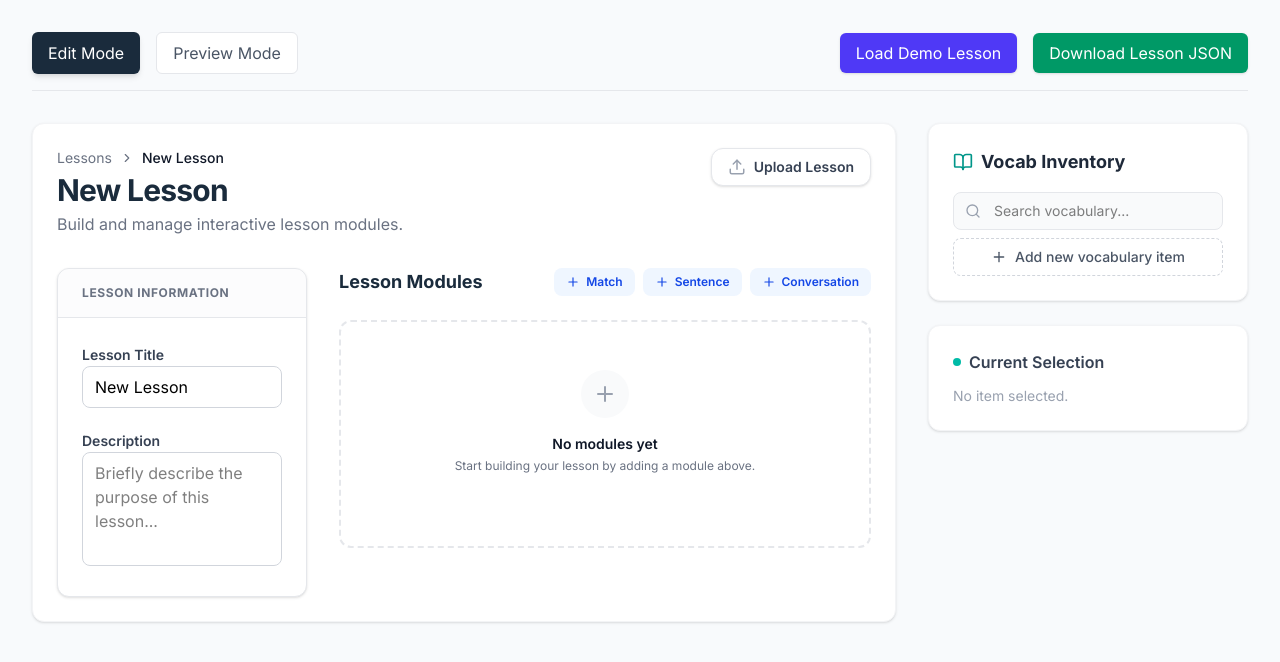
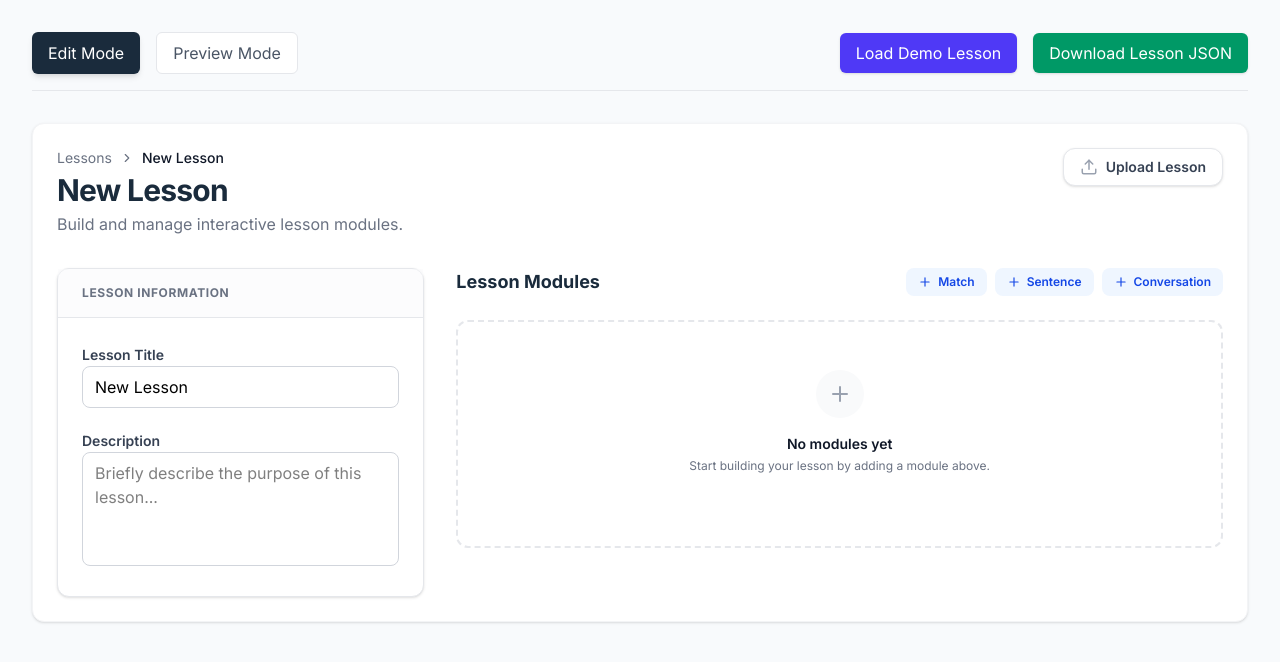
Before and after one commit to CharlieMcVicker/lesson-builder-demo, a React (Vite) app: page / in a window 1280 px wide. Shown: the top 662 px of the page. Built offline with nearby package versions, Linux system fonts and the light colour scheme.

Commit message:
fix(ui): remove overflow-hidden to fix vocab selector cropping

```diff
--- a/src/App.tsx
+++ b/src/App.tsx
@@ -1,17 +1,10 @@
 import { useState } from "react";
-import {
-  VocabContextProvider,
-  useVocabContextOrThrow,
-  type VocabItem,
-} from "./vocab-context";
-import { VocabFindCreate } from "./components/VocabFindCreate";
+import { VocabContextProvider, useVocabContextOrThrow } from "./vocab-context";
 import LessonBuilder from "./components/LessonBuilder";
 import { LessonPlayer } from "./components/LessonPlayer";
 import type { Lesson } from "./types/lesson";
-import { BookOpen } from "lucide-react";
 
 function AppContent() {
-  const [selected, setSelected] = useState<VocabItem | null>(null);
   const [viewMode, setViewMode] = useState<"edit" | "preview">("edit");
   const [currentLesson, setCurrentLesson] = useState<Lesson>({
     id: Math.random().toString(36).substring(7),
@@ -98,7 +91,7 @@ function AppContent() {
         </header>
 
         <div className="flex gap-8 items-start">
-          <div className="flex-1 bg-white rounded-xl shadow-sm border border-gray-100 overflow-hidden">
+          <div className="flex-1 bg-white rounded-xl shadow-sm border border-gray-100">
             {viewMode === "edit" ? (
               <div className="p-6">
                 <LessonBuilder
@@ -112,42 +105,6 @@ function AppContent() {
               </div>
             )}
           </div>
-
-          <aside className="w-80 space-y-6 flex-shrink-0 sticky top-8">
-            <div className="bg-white p-6 rounded-xl shadow-sm border border-gray-100">
-              <h3 className="text-lg font-bold text-gray-800 mb-4 flex items-center gap-2">
-                <BookOpen size={20} className="text-teal-600" />
-                Vocab Inventory
-              </h3>
-              <VocabFindCreate onSelected={setSelected} />
-            </div>
-
-            <div className="bg-white p-6 rounded-xl shadow-sm border border-gray-100">
-              <h4 className="font-semibold text-gray-700 mb-3 flex items-center gap-2">
-                <div className="w-2 h-2 rounded-full bg-teal-500" />
-                Current Selection
-              </h4>
-              {selected ? (
-                <div className="p-4 bg-teal-50 rounded-lg border border-teal-100 text-sm">
-                  <p className="mb-2">
-                    <strong className="text-teal-900">Cherokee:</strong>{" "}
-                    <span className="text-teal-700">{selected.cherokee}</span>
-                  </p>
-                  <p className="mb-2">
-                    <strong className="text-teal-900">English:</strong>{" "}
-                    <span className="text-teal-700">{selected.english}</span>
-                  </p>
-                  <p className="text-xs text-teal-500 mt-2 pt-2 border-t border-teal-100">
-                    ID: {selected.id}
-                  </p>
-                </div>
-              ) : (
-                <p className="text-sm text-gray-400 italic">
-                  No item selected.
-                </p>
-              )}
-            </div>
-          </aside>
         </div>
       </main>
     </div>
--- a/src/components/ConversationModuleForm.tsx
+++ b/src/components/ConversationModuleForm.tsx
@@ -192,7 +192,7 @@ export const ConversationModuleForm: React.FC<ConversationModuleFormProps> = ({
                 return (
                   <div
                     key={`${line.sentence}-${index}`}
-                    className="bg-white border border-gray-200 rounded-xl shadow-sm overflow-hidden"
+                    className="bg-white border border-gray-200 rounded-xl shadow-sm"
                   >
                     <div className="px-4 py-2 bg-gray-50/50 border-b border-gray-200 flex justify-between items-center">
                       <div className="flex items-center gap-4">
--- a/src/components/LessonBuilder.tsx
+++ b/src/components/LessonBuilder.tsx
@@ -176,7 +176,7 @@ const LessonBuilder: React.FC<LessonBuilderProps> = ({
       <div className="grid grid-cols-1 lg:grid-cols-3 gap-8">
         {/* Left Column: Lesson Information */}
         <div className="lg:col-span-1 space-y-6">
-          <div className="bg-white rounded-xl border border-gray-200 shadow-sm overflow-hidden">
+          <div className="bg-white rounded-xl border border-gray-200 shadow-sm">
             <div className="px-6 py-4 bg-gray-50/50 border-b border-gray-200">
               <h2 className="text-xs font-bold text-gray-500 uppercase tracking-wider">
                 Lesson Information
@@ -258,7 +258,7 @@ const LessonBuilder: React.FC<LessonBuilderProps> = ({
               lesson.modules.map((module, index) => (
                 <div
                   key={module.id}
-                  className="bg-white rounded-xl border border-gray-200 shadow-sm overflow-hidden group"
+                  className="bg-white rounded-xl border border-gray-200 shadow-sm group"
                 >
                   <div className="px-5 py-3 bg-gray-50/50 border-b border-gray-200 flex justify-between items-center">
                     <div className="flex items-center gap-3">
```
